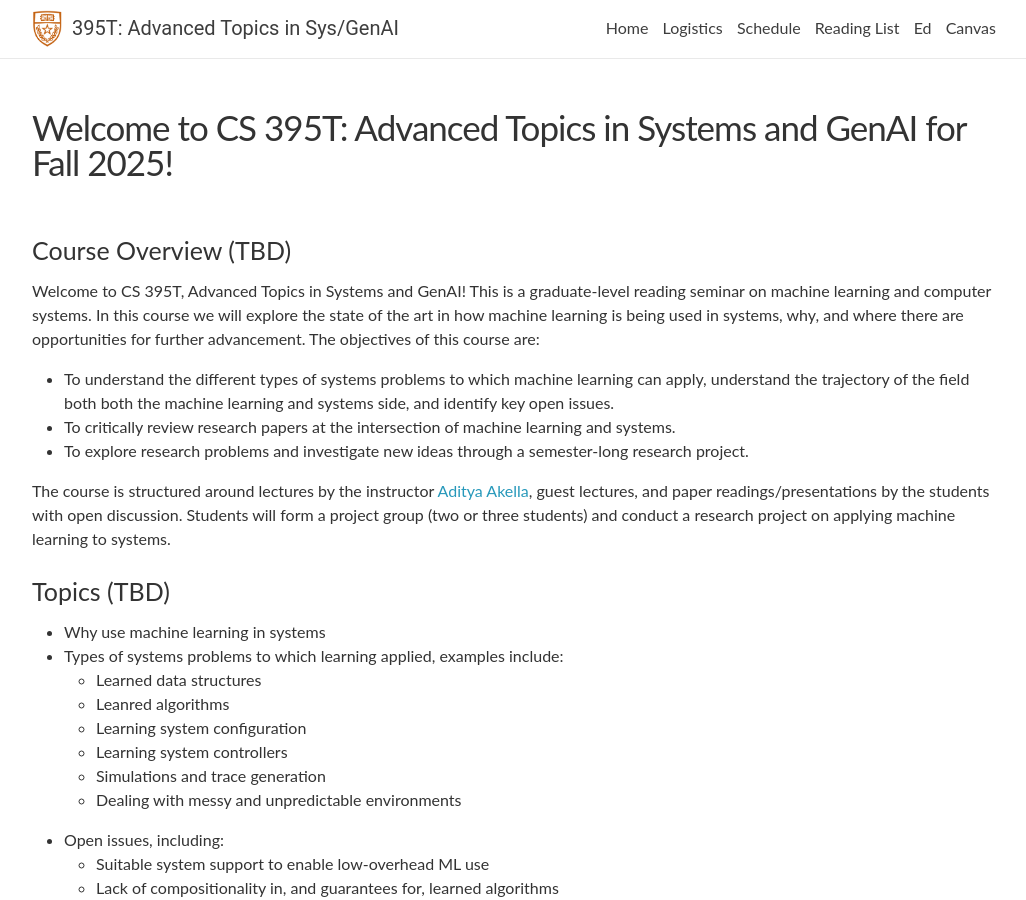
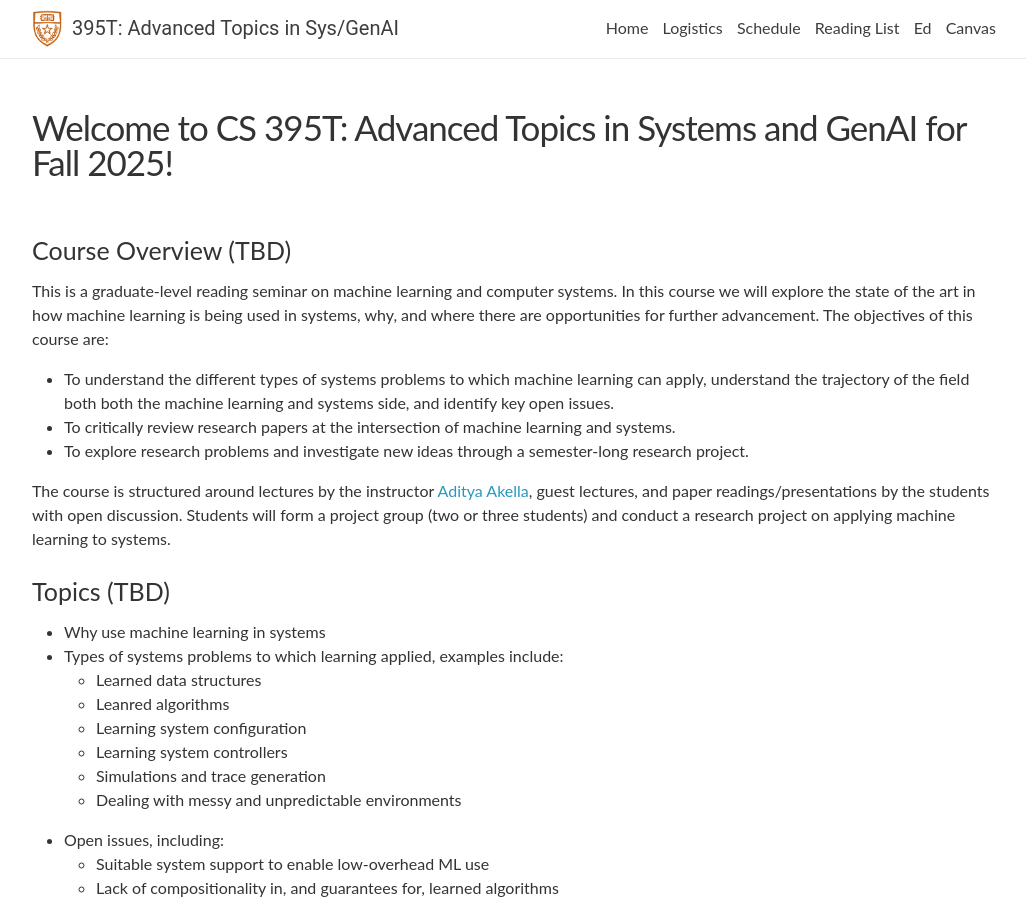
Before and after one commit to utnslab/fa25-adv-topics-in-sys-genai, a Jekyll site: the page built from _pages/about.md, in a window 1280 px wide and 900 px high. Shown: the whole window, without its empty margins (126-1152 px from the left). Built offline with Jekyll 4.4.1, drawn with Linux system fonts in a browser that asks for light colours; nearby versions of some CDN libraries; comment, search, counter and statistics services are not loaded.

Commit message:
Change title

```diff
--- a/_pages/about.md
+++ b/_pages/about.md
@@ -9,7 +9,7 @@ news: true
 
 ### Course Overview (TBD)
 
-Welcome to CS 395T, Advanced Topics in Systems and GenAI! This is a graduate-level reading seminar on machine learning and computer systems. In this course we will explore the state of the art in how machine learning is being used in systems, why, and where there are opportunities for further advancement. The objectives of this course are:
+This is a graduate-level reading seminar on machine learning and computer systems. In this course we will explore the state of the art in how machine learning is being used in systems, why, and where there are opportunities for further advancement. The objectives of this course are:
 
 * To understand the different types of systems problems to which machine learning can apply, understand the trajectory of the field both both the machine learning and systems side, and identify key open issues.
 * To critically review research papers at the intersection of machine learning and systems.
```
